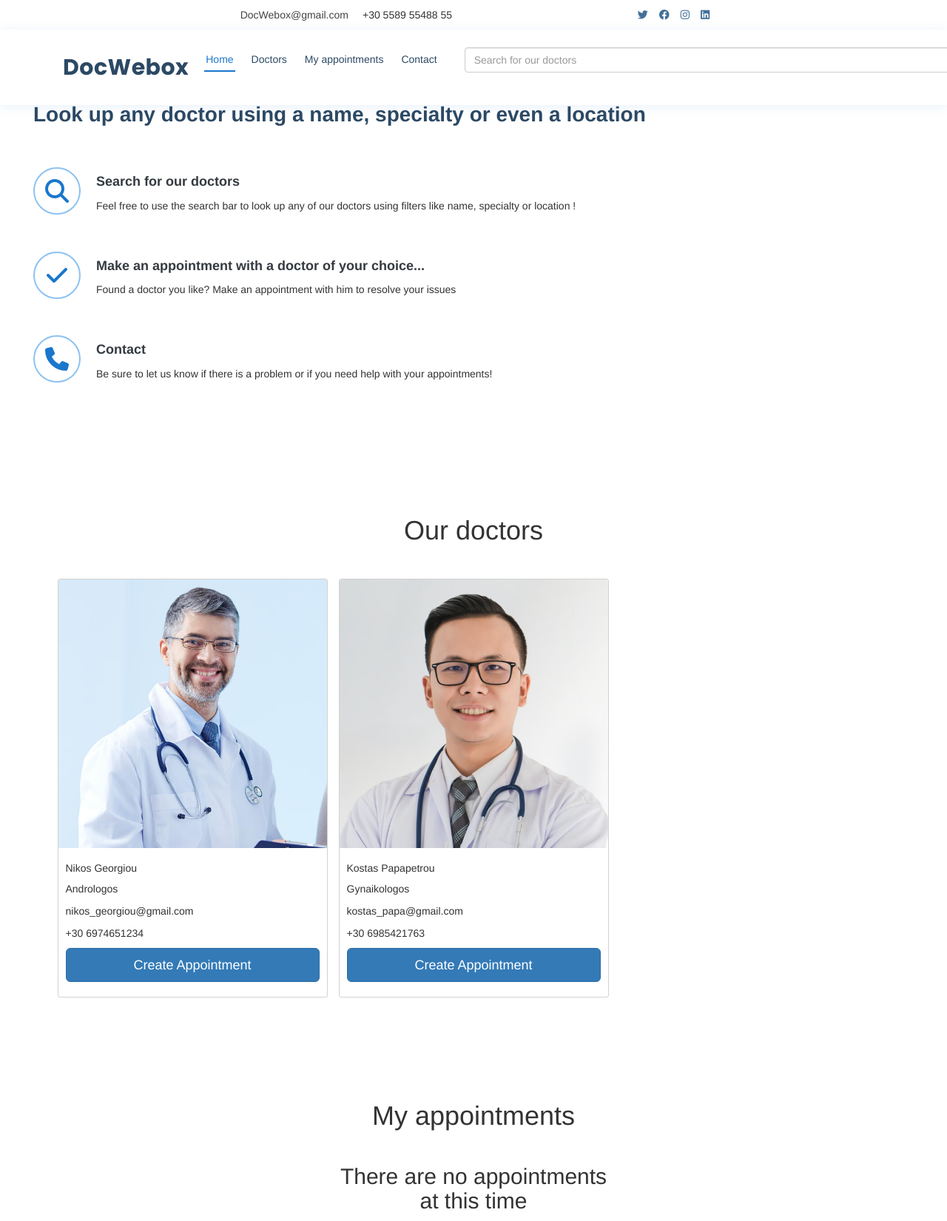
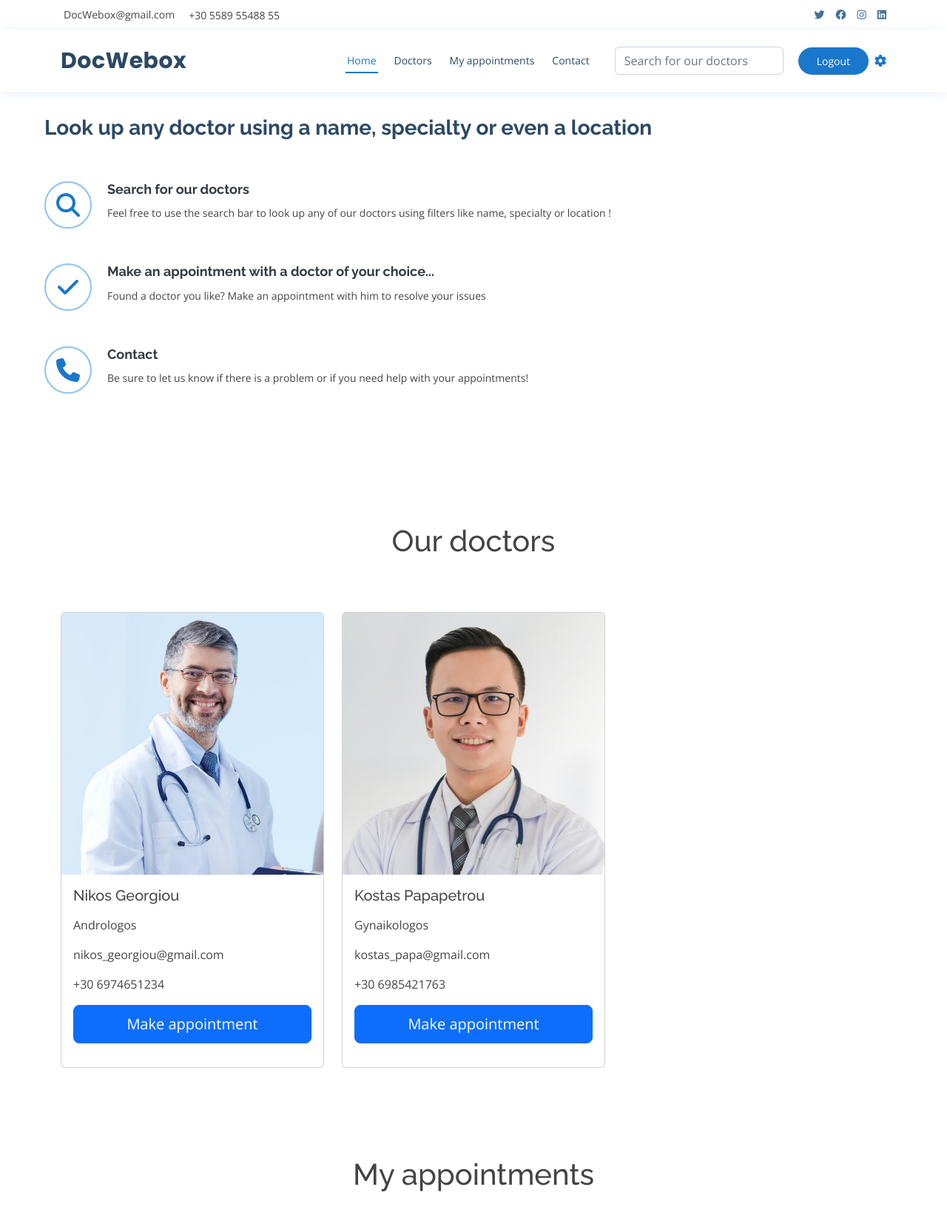
Before and after one commit to VasiliadisK/WebDev, a PHP site: page /user.php in a window 1280 px wide. Shown: the top 1650 px of the page at 74% size. Run offline with PHP 8.4, Linux system fonts and the light colour scheme; the visitor is signed in with stand-in values (Sample User, id 1); data comes from the database, SQL or seed files in the repository.

Commit message:
Revert "Create/edit/delete/appointments"

```diff
--- a/user.php
+++ b/user.php
@@ -1,23 +1,23 @@
 <?php
 session_start();
-if (!isset($_SESSION['loggedin'])) {
+if(!isset($_SESSION['loggedin'])) {
   header("Location:index.php");
 }
 include('db.php');
 # Το query τραβάει τα απαραίτητα δεδομένα για το view για τον χρήστη 'kostas'.
 # Να αλλάξω where clause (Όταν μπουν τα sessions).
 
-$query = "SELECT doctors.firstname, doctors.lastname, doctors.specialty, doctors.image, appointments.id, appointments.location, DATE_FORMAT(appointments.datetime, '%W %m/%d/%Y at %H:%i') AS datetime, appointments.description FROM appointments INNER JOIN patients ON appointments.patient_id = patients.id INNER JOIN doctors ON appointments.doctor_id = doctors.id WHERE patients.username = '" . $_SESSION['name'] . "'";
+$query = "SELECT doctors.firstname, doctors.lastname, doctors.specialty, doctors.image, appointments.location, DATE_FORMAT(appointments.datetime, '%W %m/%d/%Y at %H:%i') AS datetime, appointments.description FROM appointments INNER JOIN patients ON appointments.patient_id = patients.id INNER JOIN doctors ON appointments.doctor_id = doctors.id WHERE patients.username = '".$_SESSION['name']."'";
 $prepared = $conn->prepare($query);
 $prepared->execute();
 $appointments_result = $prepared->get_result();
 
-$query = "SELECT doctors.id, doctors.firstname, doctors.lastname, doctors.specialty, doctors.image, doctors.email, doctors.phone_number FROM doctors";
+$query = "SELECT doctors.firstname, doctors.lastname, doctors.specialty, doctors.image, doctors.email, doctors.phone_number FROM doctors";
 $prepared = $conn->prepare($query);
 $prepared->execute();
 $doctors_result = $prepared->get_result();
 
-$sql = "SELECT firstname, lastname, username FROM patients WHERE id =" . $_SESSION['id'];
+$sql = "SELECT firstname, lastname, username FROM patients WHERE id =" .$_SESSION['id'];
 $result = $conn->query($sql);
 $row = $result->fetch_assoc();
 $firstname = $row['firstname'];
@@ -40,9 +40,7 @@ $lastname = $row['lastname'];
   <link href="assets/img/apple-touch-icon.png" rel="apple-touch-icon">
 
   <!-- Google Fonts -->
-  <link
-    href="https://fonts.googleapis.com/css?family=Open+Sans:300,300i,400,400i,600,600i,700,700i|Raleway:300,300i,400,400i,500,500i,600,600i,700,700i|Poppins:300,300i,400,400i,500,500i,600,600i,700,700i"
-    rel="stylesheet">
+  <link href="https://fonts.googleapis.com/css?family=Open+Sans:300,300i,400,400i,600,600i,700,700i|Raleway:300,300i,400,400i,500,500i,600,600i,700,700i|Poppins:300,300i,400,400i,500,500i,600,600i,700,700i" rel="stylesheet">
 
   <!-- Vendor CSS Files -->
   <link href="assets/vendor/fontawesome-free/css/all.min.css" rel="stylesheet">
@@ -50,10 +48,6 @@ $lastname = $row['lastname'];
 
   <!-- Template Main CSS File -->
   <link href="assets/css/style.css" rel="stylesheet">
-
-  <link rel="stylesheet" href="https://maxcdn.bootstrapcdn.com/bootstrap/3.4.1/css/bootstrap.min.css">
-  <script src="https://ajax.googleapis.com/ajax/libs/jquery/3.6.1/jquery.min.js"></script>
-  <script src="https://maxcdn.bootstrapcdn.com/bootstrap/3.4.1/js/bootstrap.min.js"></script>
 
 </head>
 
@@ -90,22 +84,17 @@ $lastname = $row['lastname'];
           <li><a class="nav-link scrollto" href="#docs">Doctors</a></li>
           <li><a class="nav-link scrollto" href="#services">My appointments</a></li>
           <li><a class="nav-link scrollto" href="#contact">Contact</a></li>
-          <li>
-            <div class="container">
+          <li><div class="container">
           <form action="#">
             <input class="form-control" id="search" type="text" placeholder="Search for our doctors">
             <button style="display:none;" type="submit">Submit</button>
           </form>
-            </div>
-          </li>
+          </div></li>
         </ul>
         <i class="bi bi-list mobile-nav-toggle"></i>
       </nav><!-- .navbar -->
       <a class="appointment-btn d-none d-md-inline mx-2" href="logout.php">Logout</a>
-      <a href="#profilesettings" class="profilesettings-btn scrollto" data-bs-toggle="modal"
-        data-bs-target="#modal"><span class="d-none d-md-inline">
-          <div class="icon"><i class="fa-solid fa-gear"></i></div>
-        </span></a>
+      <a href="#profilesettings" class="profilesettings-btn scrollto" data-bs-toggle="modal" data-bs-target="#modal"><span class="d-none d-md-inline" ><div class="icon"><i class="fa-solid fa-gear"></i></div></span></a>
     </div>
     <div id="message"></div>
   </header><!-- End Header -->
@@ -122,65 +111,64 @@ $lastname = $row['lastname'];
         </div>
 
 
-        <div class="modal-body">
-          <form action="user.php" method="POST" class="modal-form">
+        <div class="modal-body" >
+          <form action = "user.php" method = "POST" class="modal-form">
             <div class="firstname-block modcont">
               <label for="firstname">First Name</label>
-              <input type="input" class="firstname" id="firstname" name="firstname"
-                placeholder="<?php echo $firstname ?>">
+              <input type="input" class="firstname" id="firstname" name="firstname" placeholder = "<?php echo $firstname ?>">
             </div>
             <div class="lastname-block modcont">
               <label for="lastname">Last Name</label>
-              <input type="input" class="lastname" id="lastname" name="lastname" placeholder="<?php echo $lastname ?>">
+              <input type="input" class="lastname" id="lastname" name ="lastname" placeholder = "<?php echo $lastname ?>">
             </div>
         </div>
         <div class="modal-footer">
-          <button type="submit" class="btn btn-primary" id="enterKey">Save changes</button>
+          <button type="submit" class="btn btn-primary" id ="enterKey">Save changes</button>
         </div>
         </form>
       </div>
     </div>
   </div>
   <?php
-  if ($_SERVER["REQUEST_METHOD"] == "POST") {
+   if($_SERVER["REQUEST_METHOD"] == "POST"){
    $firstname = $_POST['firstname'];
    $lastname = $_POST['lastname'];
-    $mySql = profileDataChangeQuery($firstname, $lastname);
-    if (!empty($mySql))
+   $mySql = profileDataChangeQuery($firstname,$lastname);
+   if(!empty($mySql))
             $result = $conn->query($mySql);
           }
 
-  function profileDataChangeQuery($firstname, $lastname)
-  {
+          function profileDataChangeQuery($firstname,$lastname){
             $n = 0;
             $coma = true;
             $query = "UPDATE patients SET ";
-    if (!empty(test_input($firstname))) {
+            if(!empty(test_input($firstname))){
               $n++;
               $query = $query . "firstname='" . $firstname . "'";
               $coma = false;
             }
 
-    if (!empty(test_input($lastname))) {
+            if(!empty(test_input($lastname))){
               $n++;
-      if ($coma === true) {
+              if($coma===true){
               $query = $query . "lastname='" . $lastname . "'";
               $coma = false;
-      } else
+              }
+              else
               $query = $query . ", lastname='" . $lastname . "'";
 
             }
 
-    if ($coma === false) {
-      $query = $query . " WHERE id = " . $_SESSION['id'];
+            if($coma===false){
+              $query = $query . " WHERE id = " .$_SESSION['id'];
               return $query;
-    } else {
+            }
+            else {
               return $query = "";
             }
             }
 
-  function test_input($data)
-  {
+            function test_input($data) {
               $data = trim($data);
               $data = stripslashes($data);
               $data = htmlspecialchars($data);
@@ -199,22 +187,19 @@ $lastname = $row['lastname'];
           <div class="icon-box">
             <div class="icon"><i class="fa-solid fa-magnifying-glass"></i></div>
             <h4 class="title"><a href="#search">Search for our doctors</a></h4>
-          <p class="description">Feel free to use the search bar to look up any of our doctors using filters like name,
-            specialty or location !</p>
+            <p class="description">Feel free to use the search bar to look up any of our doctors using filters like name, specialty or location !</p>
           </div>
 
           <div class="icon-box">
             <div class="icon"><i class="fa-solid fa-check"></i></div>
-          <h4 class="title"><a class="nav-link scrollto" href="#docs">Make an appointment with a doctor of your
-              choice...</a></h4>
+            <h4 class="title"><a class="nav-link scrollto" href="#docs">Make an appointment with a doctor of your choice...</a></h4>
             <p class="description">Found a doctor you like? Make an appointment with him to resolve your issues</p>
           </div>
 
           <div class="icon-box">
             <div class="icon"><i class="fa-solid fa-phone"></i></div>
             <h4 class="title"><a class="nav-link scrollto" href="#contact">Contact</a></h4>
-          <p class="description">Be sure to let us know if there is a problem or if you need help with your
-            appointments!</p>
+            <p class="description">Be sure to let us know if there is a problem or if you need help with your appointments!</p>
           </div>
 
         </div>
@@ -232,12 +217,13 @@ $lastname = $row['lastname'];
         <div class="row row-cols-1 row-cols-md-3 g-4 mt-5">
         <?php
           if ($doctors_result->num_rows > 0) {
-          $sn = 1;
-          while ($data = $doctors_result->fetch_assoc()) {
+            $sn=1;
+            while($data = $doctors_result->fetch_assoc()) {
         ?>
             <div class="col">
                 <div class="card">
-                <img src="./assets/img/<?php echo $data['image']; ?>" class="card-img-top" alt="Palm Springs Road" />
+                  <img src="./assets/img/<?php echo $data['image']; ?>" class="card-img-top"
+                    alt="Palm Springs Road" />
                   <div class="card-body">
                     <h5 class="card-title">
                       <?php echo $data['firstname'], " ", $data['lastname'] ?>
@@ -248,72 +234,24 @@ $lastname = $row['lastname'];
                         </p>
                         <p class="card-text">
                           <?php echo $data['email'] ?>
-                  </p>
-                  <p class="card-text">
+                        </p><p class="card-text">
                           <?php echo $data['phone_number'] ?>
-                  </p>
-                  <p class="card-text">
-                    <button type="button" id="make" class="btn btn-primary btn-lg btn-block" data-toggle="modal"
-                      data-target="#create" onclick="createAppointment('<?php echo $data['id'] ?>')">Create
-                      Appointment</button>
-                    <script type="text/javascript">
-                      function createAppointment(id) {
-                        var doctor_id = document.getElementById("doctor_id");
-                        doctor_id.value = id;
-                      }
-                    </script>
-                  </p>
+                        </p><p class="card-text">
+                          <button type="button" class="btn btn-primary btn-lg btn-block">Make appointment</button>                        </p>
+
                         </p>
                     </p>
                   </div>
                 </div>
               </div>
           <?php
-            $sn++;
-          }
+          $sn++;}
         } else {
           ?>
           <p class="card-text">
             <h2 class="text-center">There are no available doctors at this time</h2>
           </p>
           <?php } ?>
-      </div>
-    </div>
-    <div id="create" class="modal fade" role="dialog">
-      <div class="modal-dialog modal-dialog-centered" role="document">
-        <!-- Modal content-->
-        <div class="modal-content">
-          <div class="modal-header">
-            <h4 class="modal-title">Create Appointment</h4>
-          </div>
-          <div class="modal-body">
-            <p>Fill the form to create your appointment</p>
-            <form onsubmit="return true" method="post">
-              <label for="location">Location:</label>
-              <input type="text" id="location_create" name="location_create"><br>
-              <label for="datetime">Date and Time:</label>
-              <input type="text" id="datetime_create" name="datetime_create"><br>
-              <label for="description">Description:</label>
-              <input type="text" id="description_create" name="description_create"><br>
-              <input type="hidden" id="doctor_id" name="doctor_id">
-              <input type="submit" onclick="" name="create_btn" value="Create">
-            </form>
-            <?php
-            if (isset($_POST['create_btn'])) {
-              $patient_id = $_SESSION['id'];
-              $doctor_id = $_REQUEST['doctor_id'];
-              $location = $_REQUEST['location_create'];
-              $datetime = $_REQUEST['datetime_create'];
-              $description = $_REQUEST['description_create'];
-              $sql = "INSERT INTO appointments (patient_id,doctor_id,location,datetime,description) VALUES ('$patient_id','$doctor_id','$location','$datetime','$description')";
-              mysqli_query($conn, $sql);
-            }
-            ?>
-          </div>
-          <div class="modal-footer">
-            <button type="button" class="btn btn-default" data-dismiss="modal">Cancel</button>
-          </div>
-        </div>
                 </div>
             </div>
           </section>
@@ -326,20 +264,19 @@ $lastname = $row['lastname'];
 
     <section id="services">
       <div class="container">
-      <h1 class="text-center">My appointments</h1>
+        <h1 class="text-center" >My appointments</h1>
           <div class="row row-cols-1 row-cols-md-3 g-4 mt-5">
     <?php
       if ($appointments_result->num_rows > 0) {
-          $sn = 1;
-          while ($data = $appointments_result->fetch_assoc()) {
+        $sn=1;
+        while($data = $appointments_result->fetch_assoc()) {
     ?>
       <div class="col">
           <div class="card">
-                <img src="./assets/img/<?php echo $data['image']; ?>" class="card-img-top" alt="Palm Springs Road" />
+            <img src="./assets/img/<?php echo $data['image']; ?>" class="card-img-top"
+              alt="Palm Springs Road" />
             <div class="card-body">
-                  <h5 class="card-title">
-                    <?php echo $data['firstname'], " ", $data['lastname'] ?>
-                  </h5>
+              <h5 class="card-title"><?php echo $data['firstname'], " ", $data['lastname'] ?></h5>
               <p class="card-text">
                 <p class="card-text">
                     <?php echo $data['specialty'] ?>
@@ -351,86 +288,22 @@ $lastname = $row['lastname'];
                     <?php echo $data['description'] ?>
                   </p>
                   <p class="card-text">
-                    <button type="button" id="edit_btn" class="btn btn-primary btn-lg btn-block" data-toggle="modal"
-                      data-target="#edit"
-                      onclick="editAppointment('<?php echo $data['id'] ?>','<?php echo $data['location'] ?>','<?php echo $data['datetime'] ?>','<?php echo $data['description'] ?>')">Edit
-                      Appointment</button>
-                    <script type="text/javascript">
-                      function editAppointment(id, location, datetime, description) {
-                        var location_input = document.getElementById("location_update");
-                        location_input.value = location;
-                        var datetime_input = document.getElementById("datetime_update");
-                        datetime_input.value = datetime;
-                        var description_input = document.getElementById("description_update");
-                        description_input.value = description;
-                        var appointment_id = document.getElementById("appointment_id");
-                        appointment_id.value = id;
-                      }
-                    </script>
+                    <button type="button" class="btn btn-primary btn-lg btn-block">Edit Appointment</button>
                   </p>
                 </p>
             </div>
           </div>
         </div>
     <?php
-            $sn++;
-          }
+    $sn++;}
   } else {
-          ?>
-          <p class="card-text">
+    ?><p class="card-text">
         <h2 class="text-center">There are no appointments at this time</h2>
       </p>
     <?php } ?>
           </div>
       </div>
-    <div id="edit" class="modal fade" role="dialog">
-      <div class="modal-dialog modal-dialog-centered" role="document">
-        <!-- Modal content-->
-        <div class="modal-content">
-          <div class="modal-header">
-            <h4 class="modal-title">Edit Appointment</h4>
-          </div>
-          <div class="modal-body">
-            <p>Edit your appointment</p>
-            <form method="post">
-              <label for="location">Location:</label>
-              <input type="text" id="location_update" name="location_update"><br>
-              <label for="datetime">Date and Time:</label>
-              <input type="text" id="datetime_update" name="datetime_update"><br>
-              <label for="description">Description:</label>
-              <input type="text" id="description_update" name="description_update"><br>
-              <input type="hidden" id="appointment_id" name="appointment_id">
-              <input type="submit" name="update_btn" value="Update">
-              <input type="submit" name="delete_btn" value="Delete">
-            </form>
-            <?php
-            if (isset($_POST['update_btn'])) {
-              $location = $_REQUEST['location_update'];
-              $datetime = $_REQUEST['datetime_update'];
-              $description = $_REQUEST['description_update'];
-              $appointment_id = $_REQUEST['appointment_id'];
-              $sql = "UPDATE appointments SET location='$location',datetime='$datetime',description='$description' WHERE id='$appointment_id'";
-              mysqli_query($conn, $sql);
-            }
-
-            if (isset($_POST['delete_btn'])) {
-              $appointment_id = $_REQUEST['appointment_id'];
-              $sql = "DELETE FROM appointments WHERE id='$appointment_id'";
-              mysqli_query($conn, $sql);
-            }
-            ?>
-          </div>
-          <div class="modal-footer">
-            <button type="button" class="btn btn-default" data-dismiss="modal">Cancel</button>
-          </div>
-        </div>
-      </div>
-    </div>
-
     </section>
-
-
-
     <!-- End of my appointments section-->
 
     <!-- ======= Contact Section ======= -->
@@ -439,8 +312,7 @@ $lastname = $row['lastname'];
 
         <div class="section-title">
           <h2>Contact</h2>
-        <p>If you need more information feel free to contact our team 24 hours a day. If there is an emergency please
-          call the emergency number.</p>
+          <p>If you need more information feel free to contact our team 24 hours a day. If there is an emergency please call the emergency number.</p>
         </div>
       </div>
 
@@ -490,8 +362,7 @@ $lastname = $row['lastname'];
 
 
   <div id="preloader"></div>
-  <a href="#" class="back-to-top d-flex align-items-center justify-content-center"><i
-      class="fa-solid fa-arrow-up"></i></a>
+  <a href="#" class="back-to-top d-flex align-items-center justify-content-center"><i class="fa-solid fa-arrow-up"></i></a>
 
   <!-- Vendor JS Files -->
   <script src="assets/vendor/purecounter/purecounter_vanilla.js"></script>
```
Lines whose indentation alone changed are shown as unchanged.
